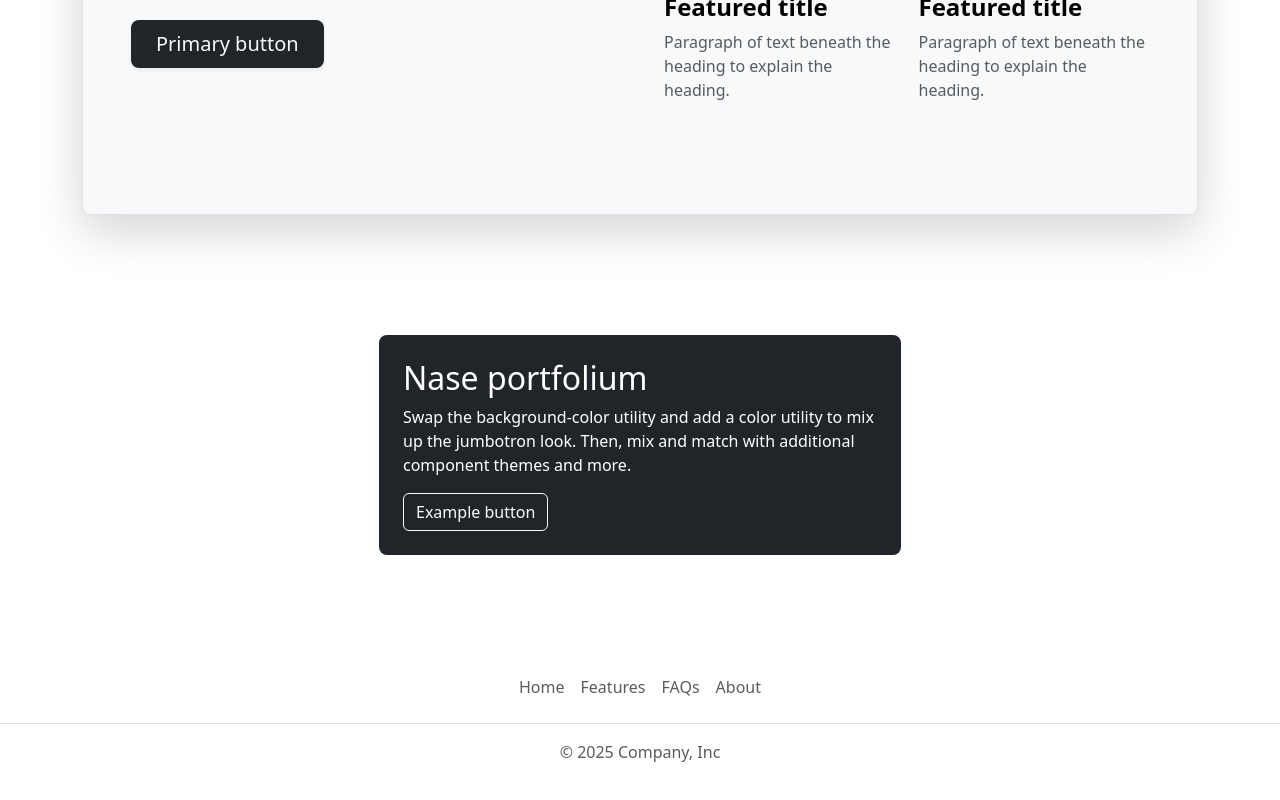
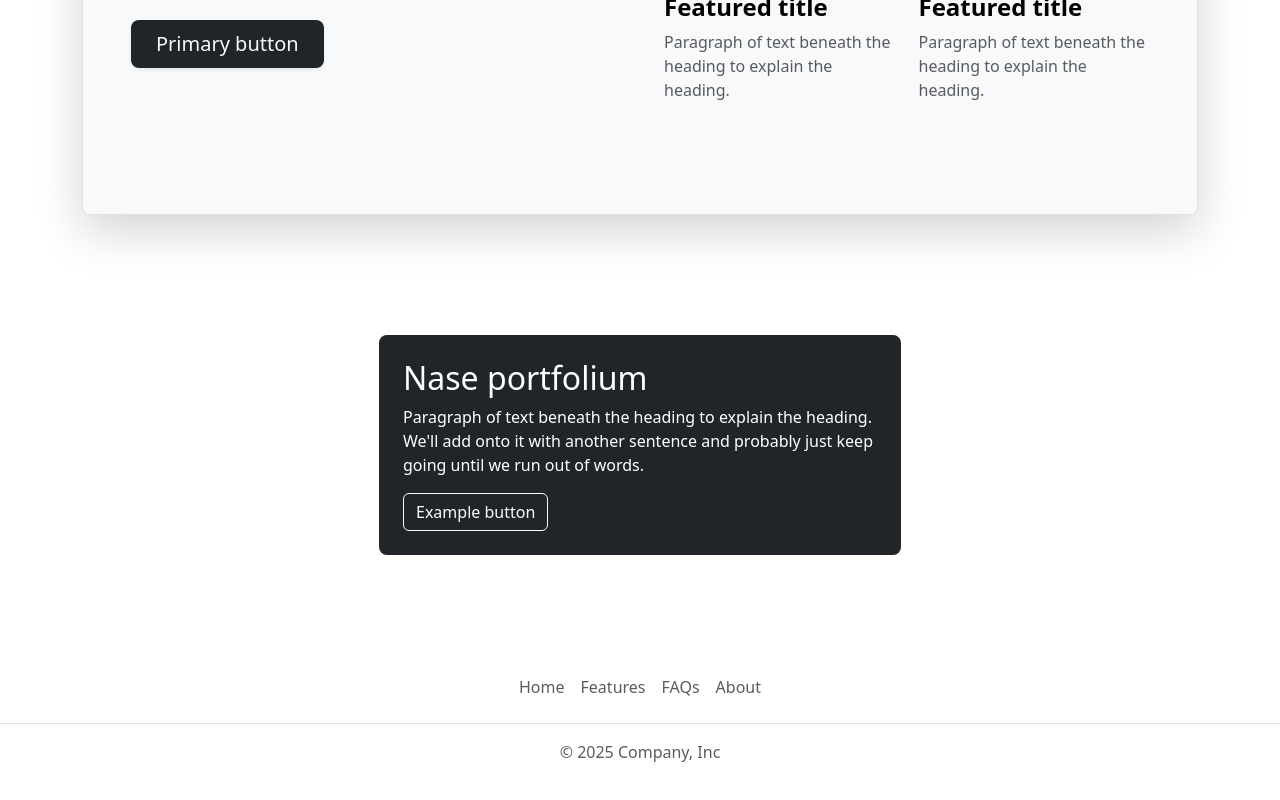
Before and after one commit to Nosfemoth/brick, a plain HTML site: page brick/index.html in a window 1280 px wide. Shown: the part 1509-2309 px from the top of the page. Drawn offline with nearby package versions, Linux system fonts and the light colour scheme.

Commit message:
changes of layout

```diff
--- a/brick/index.html
+++ b/brick/index.html
@@ -290,9 +290,9 @@
       <div class="h-100 p-4 text-bg-dark rounded-3">
         <h2>Nase portfolium</h2>
         <p>
-          Swap the background-color utility and add a color utility
-          to mix up the jumbotron look. Then, mix and match with additional component
-          themes and more.
+        Paragraph of text beneath the heading to explain the heading.
+        We'll add onto it with another sentence and probably just keep
+        going until we run out of words.
         </p>
         <button class="btn btn-outline-light" type="button">Example button</button>
       </div>
```
